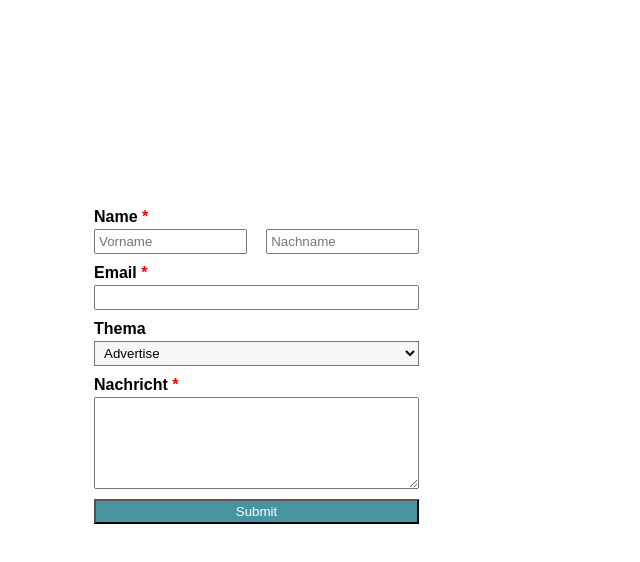
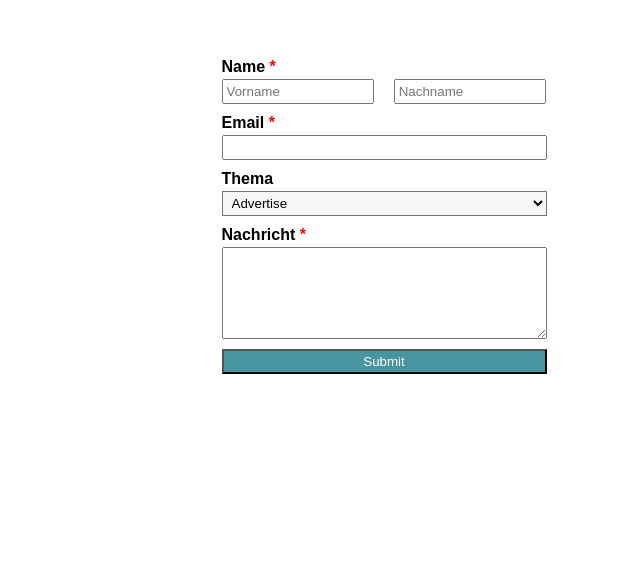
Before and after one commit to rizvan555/contact-formular-lvl_1_1, a plain HTML site: page index.html in a window 1280 px wide. Shown: the part 142-704 px from the top of the page, without its empty margins (256-896 px from the left). Drawn offline with Linux system fonts and the light colour scheme.

Commit message:
added margin to main container

```diff
--- a/assets/css/style.css
+++ b/assets/css/style.css
@@ -6,7 +6,6 @@
 
 body {
   font-family: Arial, Helvetica, sans-serif;
-  padding: 350px;
 }
 
 #formular-section {
@@ -14,6 +13,7 @@ body {
   flex-direction: column;
   gap: 10px;
   width: 325px;
+  margin: 200px auto;
 }
 h4 {
   font-size: 16px;
```
